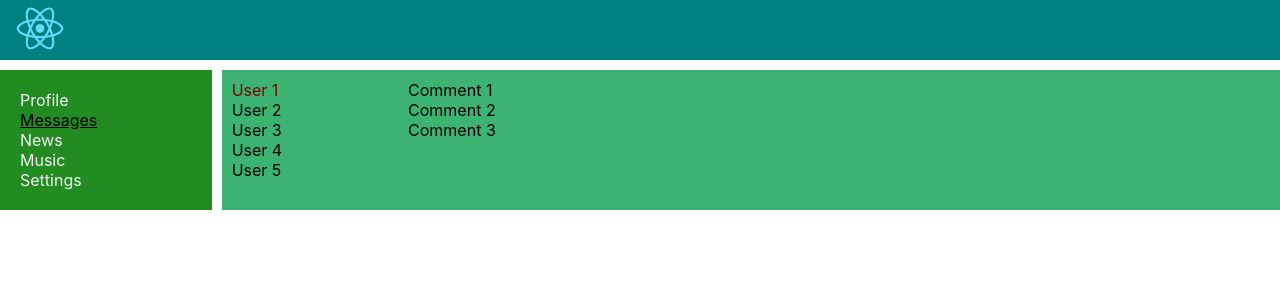
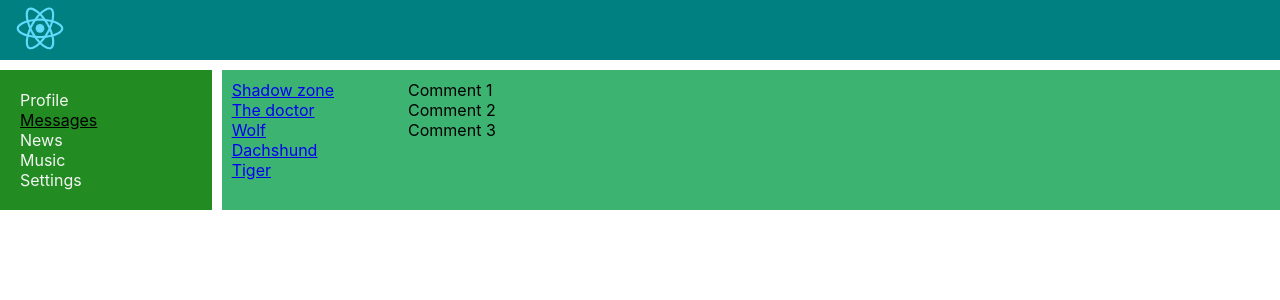
Before and after one commit to shadow-zone86/my-social-network, a React (Create React App) app: page /dialog in a window 1280 px wide. Shown: the top 300 px of the page. Built offline with nearby package versions, Linux system fonts and the light colour scheme.

Commit message:
NavLink for dialog's users

```diff
--- a/src/components/Dialog/Dialog.jsx
+++ b/src/components/Dialog/Dialog.jsx
@@ -1,4 +1,5 @@
 import React from 'react'
+import { NavLink } from 'react-router-dom'
 import classes from './Dialog.module.css'
 
 const Dialog = () => {
@@ -6,19 +7,19 @@ const Dialog = () => {
         <div className={classes.dialogs}>
             <div className={classes.users}>
                 <div className={classes.item + ' ' + classes.active}>
-                    User 1
+                    <NavLink to='/dialog/1'>Shadow zone</NavLink>
                 </div>
                 <div className={classes.item}>
-                    User 2
+                    <NavLink to='/dialog/2'>The doctor</NavLink>
                 </div>
                 <div className={classes.item}>
-                    User 3
+                    <NavLink to='/dialog/3'>Wolf</NavLink>
                 </div>
                 <div className={classes.item}>
-                    User 4
+                    <NavLink to='/dialog/4'>Dachshund</NavLink>
                 </div>
                 <div className={classes.item}>
-                    User 5
+                    <NavLink to='/dialog/5'>Tiger</NavLink>
                 </div>
             </div>
             <div className={classes.messages}>
```
